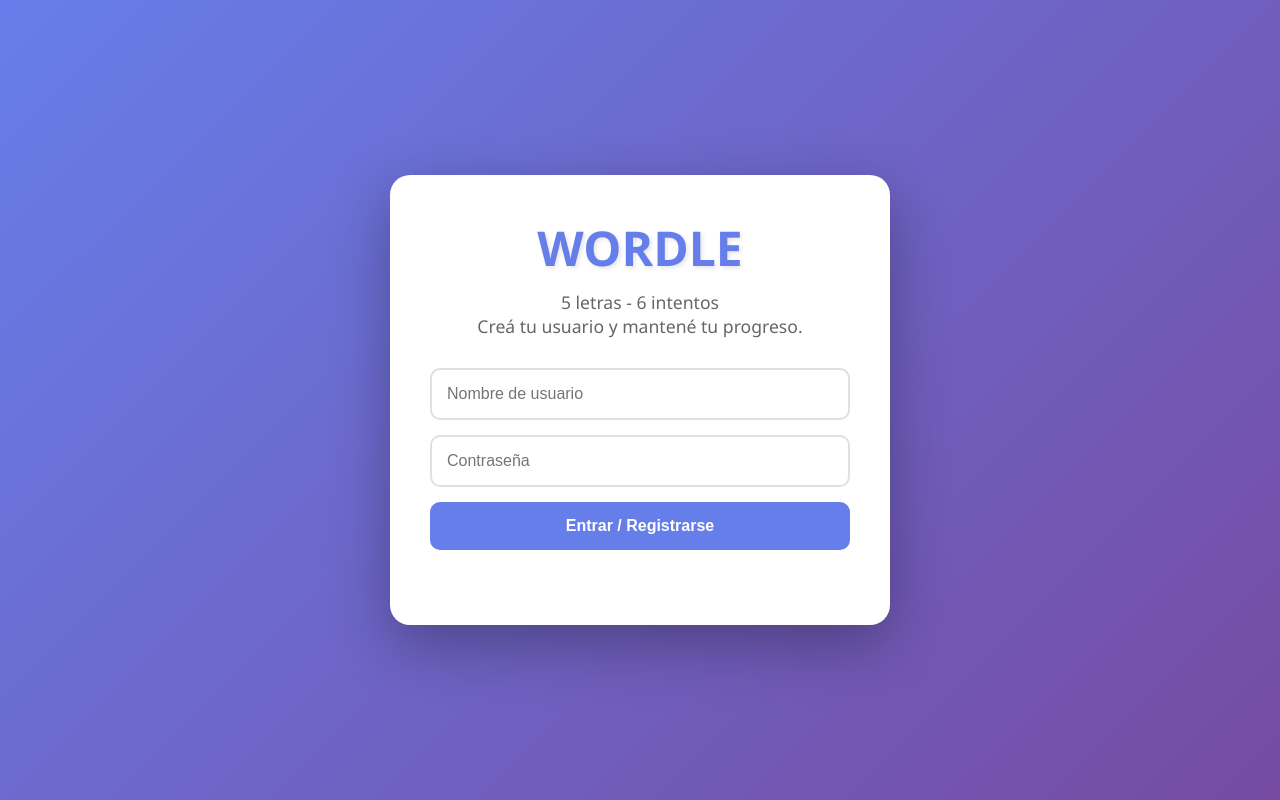
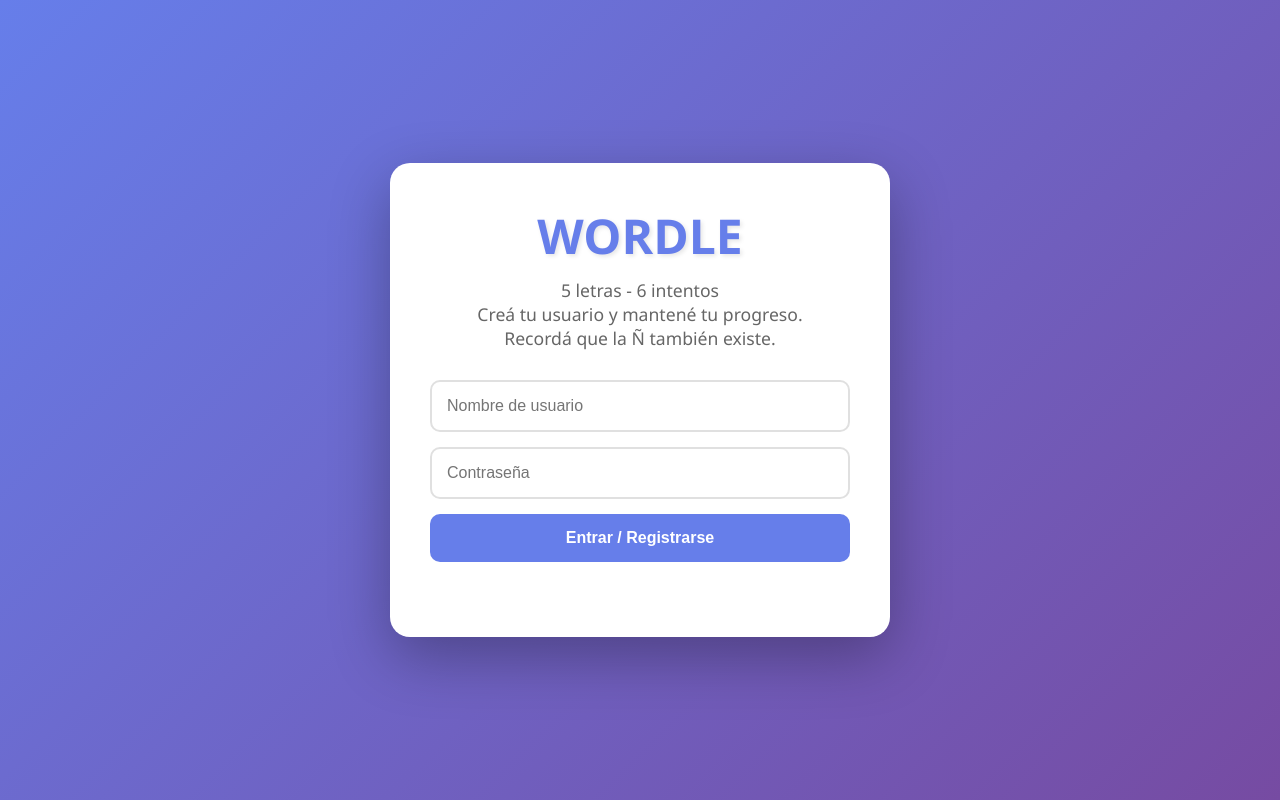
Before and after one commit to aghaza/webwordle, a plain HTML site: page index.html in a window 1280 px wide. Drawn offline with Linux system fonts and the light colour scheme.

Commit message:
Update index.html

```diff
--- a/index.html
+++ b/index.html
@@ -10,7 +10,7 @@
     <div id="login-screen" class="screen">
         <div class="login-container">
             <h1>WORDLE</h1>
-            <p class="subtitle">5 letras - 6 intentos <br />Creá tu usuario y mantené tu progreso.</p>
+            <p class="subtitle">5 letras - 6 intentos <br />Creá tu usuario y mantené tu progreso.<br />Recordá que la Ñ también existe. </p>
             <div class="login-form">
                 <input type="text" id="username" placeholder="Nombre de usuario" autocomplete="off">
                 <input type="password" id="password" placeholder="Contraseña" autocomplete="off">
```
